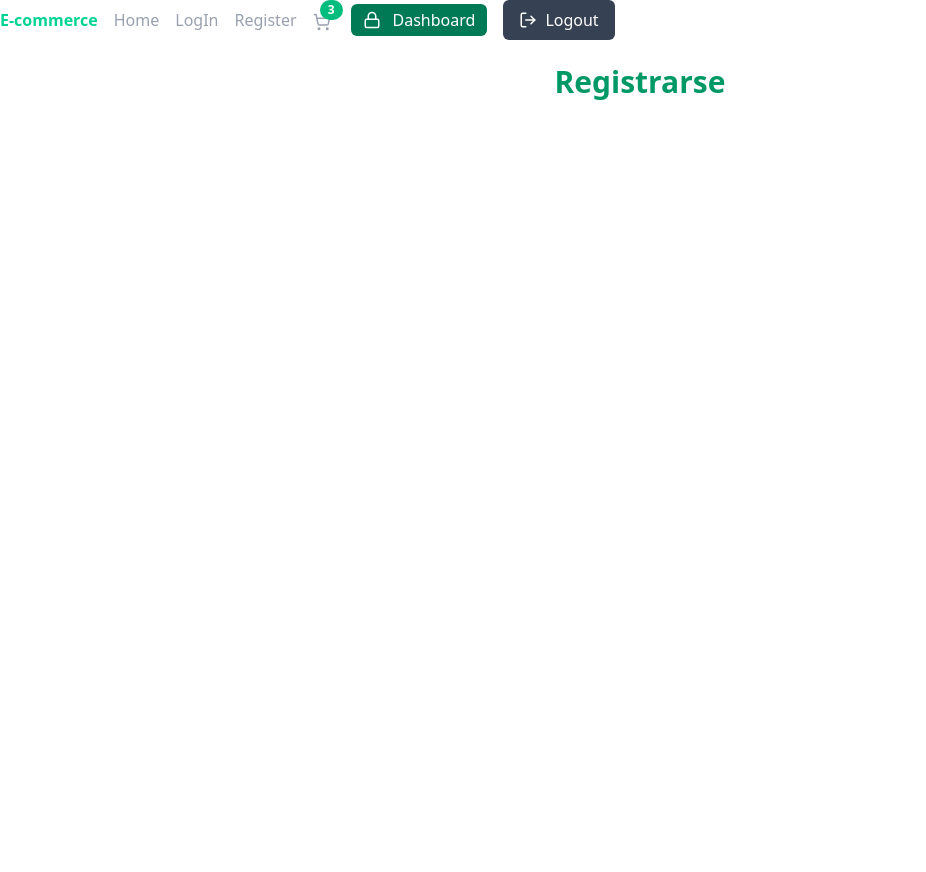
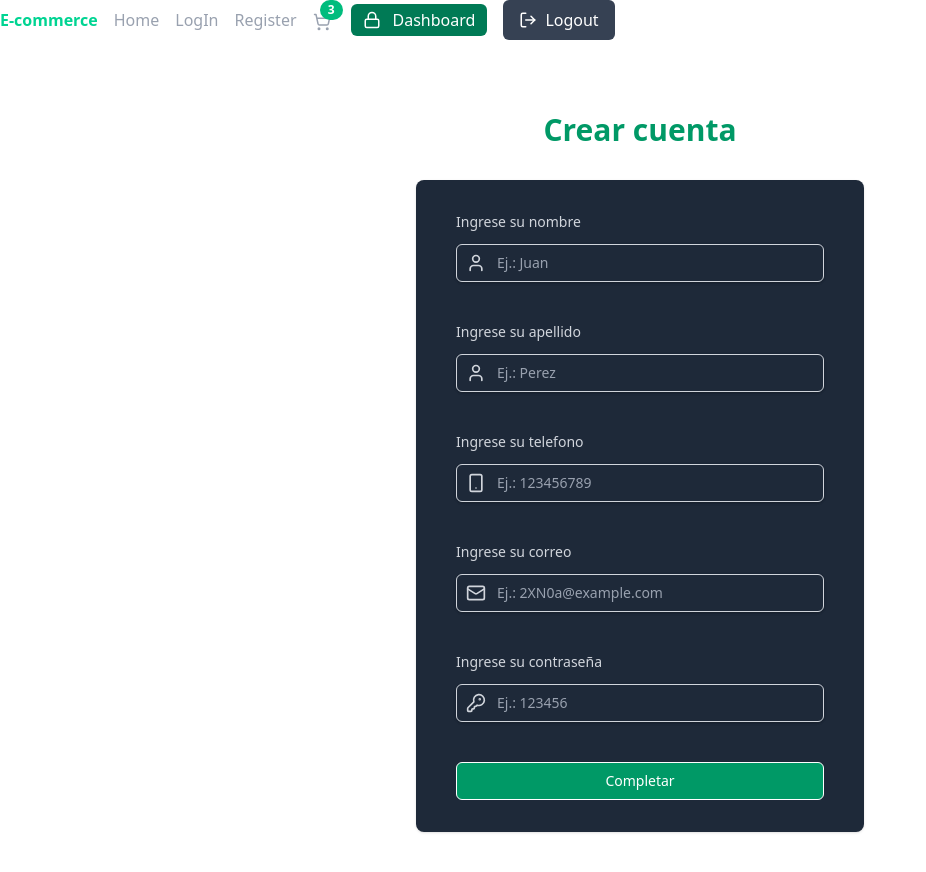
Before and after one commit to maytaborda/E-commerce-tpi, a React (Vite) app: page /signup in a window 1280 px wide. Shown: the top 872 px of the page, without its empty margins (0-926 px from the left). Before the commit the page ends 800 px from the top, so only its background shows below. Built offline with nearby package versions, Linux system fonts and the light colour scheme.

Commit message:
actualizacion de SignUpPage

```diff
--- a/src/pages/SignUpPage.jsx
+++ b/src/pages/SignUpPage.jsx
@@ -1,8 +1,73 @@
-import TitleForm from "../components/TitleForm";
-
+import { useState } from 'react';
+import { KeyRound, Mail, Smartphone, UserIcon } from 'lucide-react';
+import FormContainer from '../components/FormContainer';
 
 const SignUpPage = () => {
-    return <div><TitleForm title="Registrarse"/></div>
-}
+    const [name, setName] = useState('');
+    const [lastName, setLastName] = useState('');
+    const [phone, setPhone] = useState('');
+    const [email, setEmail] = useState('');
+    const [password, setPassword] = useState('');
+
+    const handleSubmit = e => {
+        e.preventDefault();
+        console.log('Email:', email);
+        console.log('Password:', password);
+        console.log('Name:', name);
+        console.log('LastName:', lastName);
+        console.log('Phone:', phone);
+    };
+
+    const fields = [{
+        name: 'name',
+        label: 'Ingrese su nombre',
+        icon: UserIcon,
+        value: name,
+        onChange: setName,
+        type: 'text',
+        placeholder: 'Ej.: Juan',
+    },{
+        name: 'lastName',
+        label: 'Ingrese su apellido',
+        icon: UserIcon,
+        value: lastName,
+        onChange: setLastName,
+        type: 'text',
+        placeholder: 'Ej.: Perez',
+    },{
+        name: 'phone',
+        label: 'Ingrese su telefono',
+        icon: Smartphone,
+        value: phone,
+        onChange: setPhone,
+        type: 'tel',
+        placeholder: 'Ej.: 123456789',
+    },{
+        name: 'email',
+        label: 'Ingrese su correo',
+        icon: Mail,
+        value: email,
+        onChange: setEmail,
+        type: 'email',
+        placeholder: 'Ej.: 2XN0a@example.com',
+    },{
+        name: 'password',
+        label: 'Ingrese su contraseña',
+        icon: KeyRound,
+        value: password,
+        onChange: setPassword,
+        type: 'password',
+        placeholder: 'Ej.: 123456',
+    }];
+
+    return (
+        <FormContainer
+            title="Crear cuenta"
+            fields={fields}
+            onSubmit={handleSubmit}
+            submitLabel="Completar"
+        />
+    );
+};
 
 export default SignUpPage;
```
